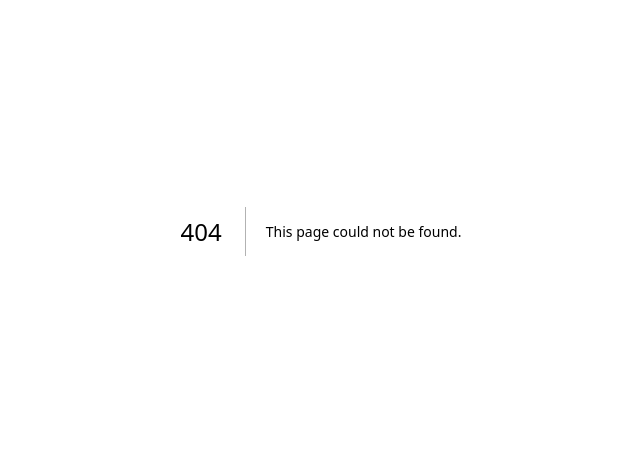
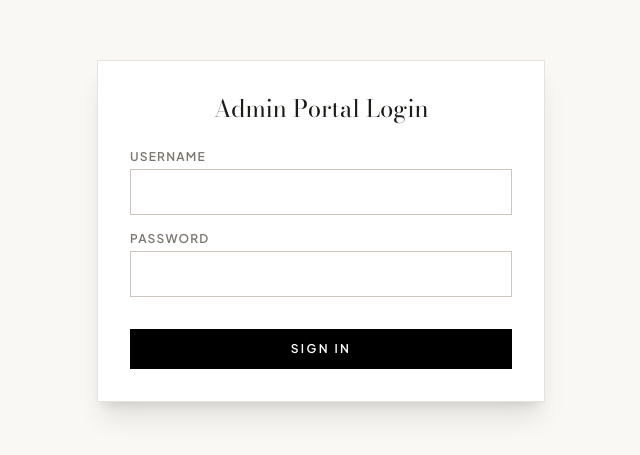
Before and after one commit to sam-0001/Photography, a Next.js app: page /admin/login in a window 1280 px wide. Before the commit this address had no page. Shown: the part 169-624 px from the top of the page, without its empty margins (319-959 px from the left). Built offline with nearby package versions, Linux system fonts and the light colour scheme.

Commit message:
feat: implement highly secure JWT edge authentication for admin portal

```diff
--- a/package.json
+++ b/package.json
@@ -14,6 +14,7 @@
   },
   "dependencies": {
     "bcryptjs": "^3.0.3",
+    "jose": "^6.2.12",
     "mongodb-memory-server": "^11.2.0",
     "mongoose": "^9.9.5",
     "next": "16.3.4",
@@ -24,6 +25,7 @@
   "devDependencies": {
     "@tailwindcss/postcss": "^4",
     "@types/bcryptjs": "^2.4.6",
+    "@types/jsonwebtoken": "^9.0.10",
     "@types/node": "^20",
     "@types/qrcode": "^1.5.6",
     "@types/react": "^19",
--- /dev/null
+++ b/src/app/admin/login/page.tsx
@@ -0,0 +1,81 @@
+'use client';
+import { useState } from 'react';
+import { useRouter } from 'next/navigation';
+
+export default function AdminLogin() {
+  const [username, setUsername] = useState('');
+  const [password, setPassword] = useState('');
+  const [error, setError] = useState('');
+  const [loading, setLoading] = useState(false);
+  const router = useRouter();
+
+  const handleLogin = async (e: React.FormEvent) => {
+    e.preventDefault();
+    setError('');
+    setLoading(true);
+
+    try {
+      const res = await fetch('/api/admin/login', {
+        method: 'POST',
+        headers: { 'Content-Type': 'application/json' },
+        body: JSON.stringify({ username, password })
+      });
+
+      const data = await res.json();
+      if (res.ok && data.success) {
+        router.push('/admin');
+        router.refresh();
+      } else {
+        setError(data.error || 'Login failed');
+      }
+    } catch (err) {
+      setError('An error occurred during login');
+    }
+
+    setLoading(false);
+  };
+
+  return (
+    <div className="min-h-screen bg-[#FAF8F5] flex items-center justify-center p-4" style={{ fontFamily: "'Plus Jakarta Sans', sans-serif" }}>
+      <div className="max-w-md w-full bg-white p-8 border border-[#e7e2db] shadow-xl">
+        <h1 className="text-2xl mb-6 text-center text-[#1d1b18]" style={{ fontFamily: "'Bodoni Moda', serif" }}>Admin Portal Login</h1>
+
+        {error && (
+          <div className="mb-4 p-3 bg-red-50 border border-red-200 text-red-700 text-sm">
+            {error}
+          </div>
+        )}
+
+        <form onSubmit={handleLogin} className="space-y-4">
+          <div>
+            <label className="block text-xs uppercase tracking-widest font-semibold text-[#7b766f] mb-1">Username</label>
+            <input
+              type="text"
+              value={username}
+              onChange={e => setUsername(e.target.value)}
+              className="w-full border border-[#ccc5bd] p-3 text-sm focus:outline-none focus:border-[#775927]"
+              required
+            />
+          </div>
+          <div>
+            <label className="block text-xs uppercase tracking-widest font-semibold text-[#7b766f] mb-1">Password</label>
+            <input
+              type="password"
+              value={password}
+              onChange={e => setPassword(e.target.value)}
+              className="w-full border border-[#ccc5bd] p-3 text-sm focus:outline-none focus:border-[#775927]"
+              required
+            />
+          </div>
+          <button
+            type="submit"
+            disabled={loading}
+            className="w-full bg-black text-white p-3 text-xs uppercase tracking-[0.2em] font-semibold mt-4 hover:bg-[#333] transition-colors disabled:opacity-50"
+          >
+            {loading ? 'Authenticating...' : 'Sign In'}
+          </button>
+        </form>
+      </div>
+    </div>
+  );
+}
--- /dev/null
+++ b/src/app/api/admin/login/route.ts
@@ -0,0 +1,54 @@
+import { NextRequest, NextResponse } from 'next/server';
+import connectDB from '@/lib/mongodb';
+import { Admin } from '@/lib/models';
+import { SignJWT } from 'jose';
+
+export const dynamic = 'force-dynamic';
+
+const JWT_SECRET = new TextEncoder().encode(process.env.JWT_SECRET || 'super_secret_fallback_key_that_should_be_changed');
+
+export async function POST(req: NextRequest) {
+  try {
+    await connectDB();
+    const { username, password } = await req.json();
+
+    if (!username || !password) {
+      return NextResponse.json({ success: false, error: 'Username and password required' }, { status: 400 });
+    }
+
+    const admin = await Admin.findOne({ username });
+    if (!admin) {
+      return NextResponse.json({ success: false, error: 'Invalid credentials' }, { status: 401 });
+    }
+
+    const isValid = await admin.comparePassword(password);
+    if (!isValid) {
+      return NextResponse.json({ success: false, error: 'Invalid credentials' }, { status: 401 });
+    }
+
+    // Generate JWT (expires in 36 hours as requested)
+    const token = await new SignJWT({ id: admin._id.toString(), username: admin.username, role: admin.role })
+      .setProtectedHeader({ alg: 'HS256' })
+      .setIssuedAt()
+      .setExpirationTime('36h')
+      .sign(JWT_SECRET);
+
+    const response = NextResponse.json({ success: true, message: 'Logged in successfully' });
+
+    // Set HTTP-only cookie
+    response.cookies.set({
+      name: 'admin_token',
+      value: token,
+      httpOnly: true,
+      secure: process.env.NODE_ENV === 'production',
+      sameSite: 'lax',
+      path: '/',
+      maxAge: 36 * 60 * 60, // 36 hours in seconds
+    });
+
+    return response;
+  } catch (error) {
+    console.error('Login error:', error);
+    return NextResponse.json({ success: false, error: 'Internal server error' }, { status: 500 });
+  }
+}
--- /dev/null
+++ b/src/proxy.ts
@@ -0,0 +1,56 @@
+import { NextRequest, NextResponse } from 'next/server';
+import { jwtVerify } from 'jose';
+
+const JWT_SECRET = new TextEncoder().encode(process.env.JWT_SECRET || 'super_secret_fallback_key_that_should_be_changed');
+
+export async function middleware(req: NextRequest) {
+  const path = req.nextUrl.pathname;
+
+  // Define protected routes
+  const isAdminRoute = path.startsWith('/admin') && !path.startsWith('/admin/login');
+
+  // APIs to protect (write operations mostly, but for simplicity let's protect specific admin endpoints)
+  // For the photography app, any POST/PUT/DELETE on /api/portfolio, /api/events, /api/stories should be protected.
+  // Actually, protecting the entire /admin path is the main requirement.
+
+  if (isAdminRoute) {
+    const token = req.cookies.get('admin_token')?.value;
+
+    if (!token) {
+      return NextResponse.redirect(new URL('/admin/login', req.url));
+    }
+
+    try {
+      await jwtVerify(token, JWT_SECRET);
+      return NextResponse.next();
+    } catch (err) {
+      // Token is invalid or expired (36h)
+      return NextResponse.redirect(new URL('/admin/login', req.url));
+    }
+  }
+
+  // Protect API write operations
+  if (path.startsWith('/api/') && !path.startsWith('/api/admin/login') && !path.startsWith('/api/gallery') && !path.startsWith('/api/enquiries')) {
+    // Note: If you want to allow GET requests (like fetching portfolio), we should only block non-GET
+    if (req.method !== 'GET') {
+      const token = req.cookies.get('admin_token')?.value;
+      if (!token) {
+        return NextResponse.json({ error: 'Unauthorized' }, { status: 401 });
+      }
+      try {
+        await jwtVerify(token, JWT_SECRET);
+      } catch (err) {
+        return NextResponse.json({ error: 'Unauthorized or token expired' }, { status: 401 });
+      }
+    }
+  }
+
+  return NextResponse.next();
+}
+
+export const config = {
+  matcher: [
+    '/admin/:path*',
+    '/api/:path*'
+  ],
+};
```
Also changed, not shown: 1 other file (tests, documents, lock files or other folders).
